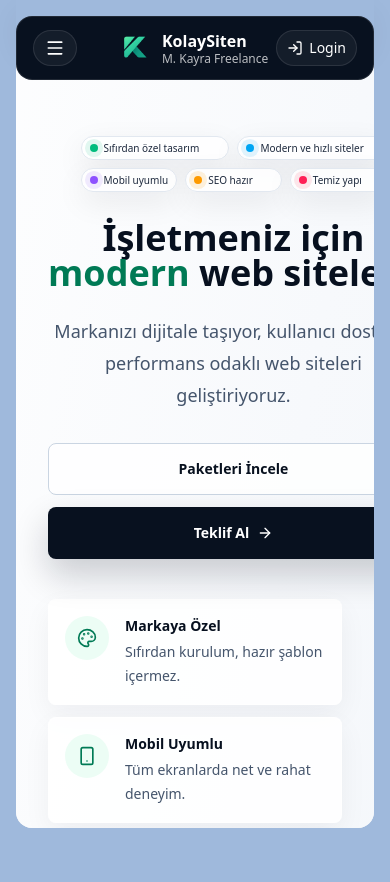
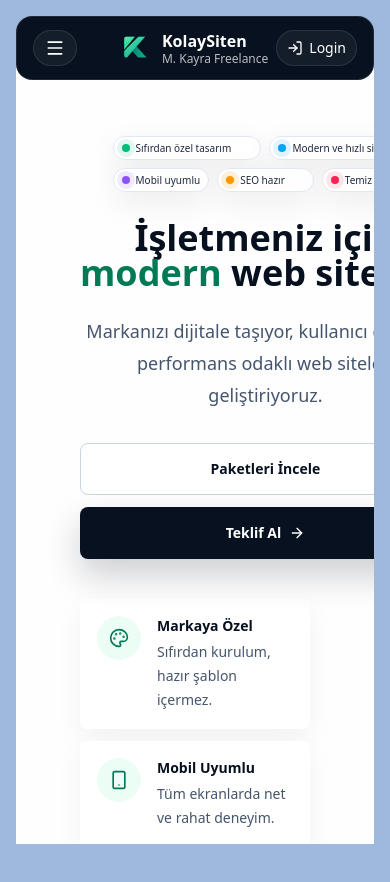
Before and after one commit to kolaysiten/clients, a Next.js app: page / in a window 390 px wide. Shown: the top 882 px of the page. Built offline with nearby package versions, Linux system fonts and the light colour scheme.

Commit message:
refactor: update global styles for improved layout and responsiveness; enhance ContentScrollShell component structure

```diff
--- a/app/globals.css
+++ b/app/globals.css
@@ -5,12 +5,12 @@
   background-color: #9fb9dc;
   color: #111827;
   --site-bg: #9fb9dc;
-  --site-surface: #eceff3;
+  --site-surface: #fefefe;
   --site-text: #111827;
   --site-muted: #6b7280;
   --site-header: #08111f;
   --site-page-gutter: 16px;
-  --site-content-max: 88rem;
+  --site-content-max: 1152px;
   --site-header-top: 16px;
   --site-header-height: 64px;
   --site-content-top: calc(var(--site-header-top) + (var(--site-header-height) / 2));
@@ -34,71 +34,3 @@ body {
   background-color: rgba(8, 17, 31, 0.16);
   color: var(--site-text);
 }
-
-.site-scroll-proxy {
-  height: var(--site-proxy-height, 100svh);
-  min-height: 100svh;
-}
-
-.site-content-shell {
-  --site-scroll-y: 0px;
-  position: fixed;
-  inset: var(--site-content-top) var(--site-page-gutter) var(--site-page-gutter);
-  z-index: 10;
-  width: min(calc(100vw - (var(--site-page-gutter) * 2)), var(--site-content-max));
-  margin-inline: auto;
-  background: var(--site-surface);
-  overflow: hidden;
-  isolation: isolate;
-  border-radius: 16px;
-}
-
-.site-content-scroll {
-  min-height: 100%;
-  background: var(--site-surface);
-  transform: translate3d(0, calc(var(--site-scroll-y) * -1), 0);
-  will-change: transform;
-}
-
-.site-header-guard {
-  pointer-events: none;
-  position: fixed;
-  inset-inline: var(--site-page-gutter);
-  top: 0;
-  z-index: 40;
-  height: var(--site-header-guard-height);
-  width: min(calc(100vw - (var(--site-page-gutter) * 2)), var(--site-content-max));
-  margin-inline: auto;
-  background: var(--site-bg);
-  border-bottom-right-radius: 18px;
-  border-bottom-left-radius: 18px;
-  box-shadow: 0 12px 28px rgba(8, 17, 31, 0.05);
-}
-
-.site-content-walls {
-  pointer-events: none;
-  position: fixed;
-  inset: var(--site-content-top) 0 var(--site-page-gutter);
-  z-index: 30;
-}
-
-.site-content-walls::before,
-.site-content-walls::after {
-  content: "";
-  position: absolute;
-  top: 0;
-  bottom: 0;
-  width: max(
-    0px,
-    calc((100vw - min(calc(100vw - (var(--site-page-gutter) * 2)), var(--site-content-max))) / 2)
-  );
-  background: var(--site-bg);
-}
-
-.site-content-walls::before {
-  left: 0;
-}
-
-.site-content-walls::after {
-  right: 0;
-}
--- a/app/page.tsx
+++ b/app/page.tsx
@@ -16,5 +16,5 @@ export default function Page() {
 
 const pageStyles = {
   shell: "relative min-h-[calc(100svh-var(--site-content-top)-var(--site-page-gutter))] overflow-hidden",
-  content: "relative z-10 w-full px-8 pb-10 pt-16 md:pb-14 md:pt-20",
+  content: "relative z-10 w-full px-16 pb-10 pt-16 md:pb-14 md:pt-20",
 };
--- a/src/components/content-scroll-shell.tsx
+++ b/src/components/content-scroll-shell.tsx
@@ -122,13 +122,27 @@ export default function ContentScrollShell({ children }: ContentScrollShellProps
 
   return (
     <>
-      <div className="site-scroll-proxy" style={{ "--site-proxy-height": proxyHeight } as CSSProperties} />
-      <div className="site-content-walls" aria-hidden="true" />
-      <div ref={shellRef} className="site-content-shell">
-        <div ref={contentRef} className="site-content-scroll">
+      <div className={styles.proxy} style={{ "--site-proxy-height": proxyHeight } as CSSProperties} />
+      <div aria-hidden="true" className={styles.walls}>
+        <div className={styles.wall} />
+        <div className={styles.gap} />
+        <div className={styles.wall} />
+      </div>
+      <div ref={shellRef} className={styles.shell}>
+        <div ref={contentRef} className={styles.content}>
           {children}
         </div>
       </div>
     </>
   );
 }
+
+const styles = {
+  proxy: "h-[var(--site-proxy-height,100svh)] min-h-[100svh]",
+  walls: "pointer-events-none fixed inset-[var(--site-content-top)_0_var(--site-page-gutter)] z-30 flex",
+  wall: "h-full flex-1 bg-[var(--site-bg)]",
+  gap: "h-full w-[min(calc(100vw-(var(--site-page-gutter)*2)),var(--site-content-max))]",
+  shell:
+    "fixed inset-[var(--site-content-top)_var(--site-page-gutter)_0] z-10 mx-auto w-[min(calc(100vw-(var(--site-page-gutter)*2)),var(--site-content-max))] overflow-hidden rounded-none bg-[var(--site-surface)] isolate [--site-scroll-y:0px]",
+  content: "min-h-full bg-[var(--site-surface)] translate-y-[calc(var(--site-scroll-y)*-1)] will-change-transform",
+} as const;
--- a/src/components/header.tsx
+++ b/src/components/header.tsx
@@ -33,9 +33,9 @@ export default function Header() {
 
 const headerStyles = {
   guard: "site-header-guard",
-  shell: "fixed inset-x-4 top-4 z-50",
-  inner:
-    "mx-auto grid h-16 w-full max-w-[88rem] items-center overflow-hidden rounded-2xl border border-white/10 bg-[#08111f] px-4",
+  shell:
+    "fixed left-1/2 top-[var(--site-header-top)] z-50 w-[min(calc(100vw-(var(--site-page-gutter)*2)),var(--site-content-max))] -translate-x-1/2",
+  inner: "grid h-16 w-full items-center overflow-hidden rounded-2xl border border-white/10 bg-[#08111f] px-4",
   mobileRow: "grid w-full grid-cols-[1fr_auto_1fr] items-center gap-2 md:hidden",
   mobileBanner: "justify-self-center",
   desktopBanner: "hidden md:flex md:justify-start",
--- a/src/components/home/background.tsx
+++ b/src/components/home/background.tsx
@@ -1,13 +1,7 @@
 export default function HomeBackground() {
-  return (
-    <div aria-hidden="true" className={backgroundStyles.shell}>
-      <div className={backgroundStyles.texture} />
-    </div>
-  );
+  return <div aria-hidden="true" className={backgroundStyles.shell} />;
 }
 
 const backgroundStyles = {
-  shell: "pointer-events-none absolute inset-0 z-0 overflow-hidden bg-[#f7f9fc]",
-  texture:
-    "absolute inset-0 bg-gradient-to-br from-white/70 via-[#f7f9fc] to-slate-100/70",
+  shell: "pointer-events-none absolute inset-0 z-0 bg-[var(--site-surface)]",
 };
```
